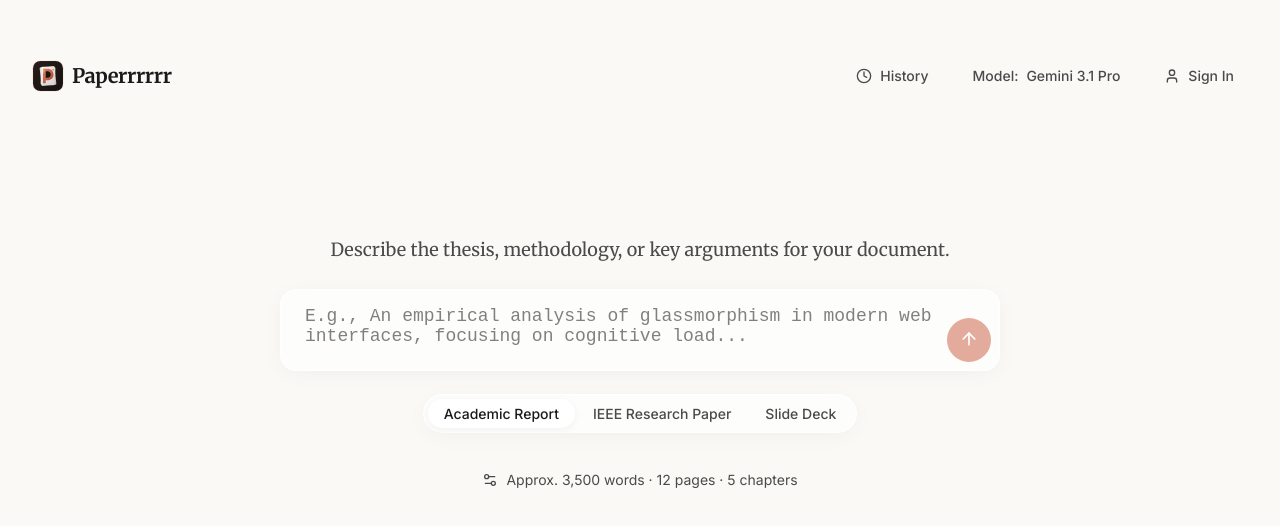
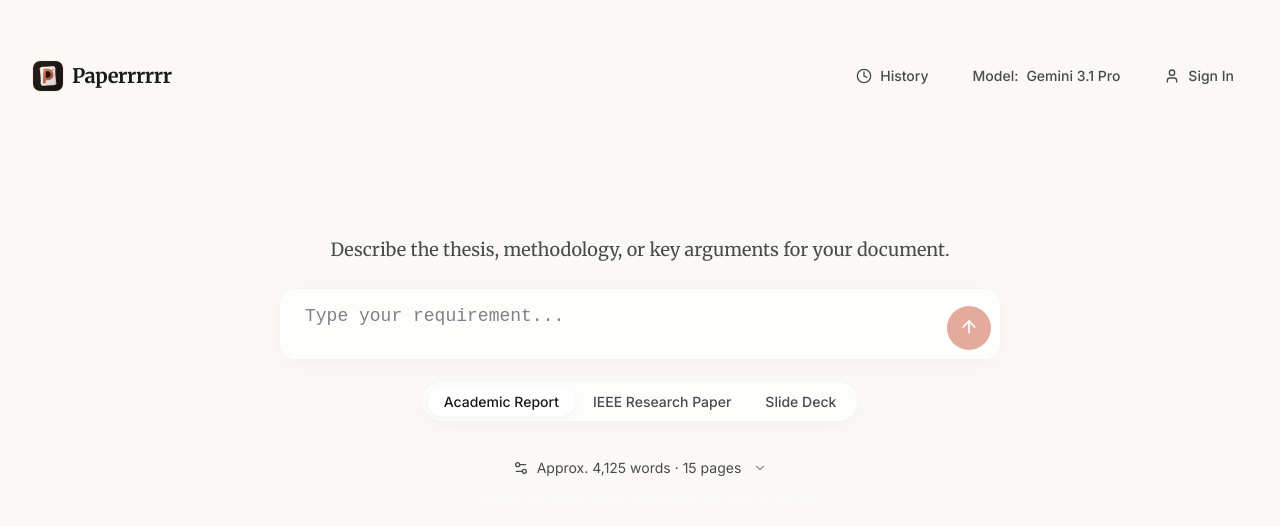
Before and after one commit to PRADXP007/paperrrrrr, a Next.js app: page / in a window 1280 px wide. Shown: the part 114-640 px from the top of the page. Built offline with nearby package versions, Linux system fonts and the light colour scheme.

Commit message:
Update placeholder and add dropdown icon to settings panel

```diff
--- a/src/app/page.tsx
+++ b/src/app/page.tsx
@@ -3,7 +3,7 @@
 import React, { useState, useRef, useEffect } from "react";
 import { useRouter } from "next/navigation";
 import { useDocumentContext } from "@/lib/DocumentContext";
-import { ArrowUp, Clock, Settings2, User } from "lucide-react";
+import { ArrowUp, Clock, Settings2, User, ChevronDown } from "lucide-react";
 import styles from "./page.module.css";
 import { Logo } from "@/components/ui/Logo";
 import { DotPattern } from "@/components/magicui/dot-pattern";
@@ -83,7 +83,7 @@ export default function Home() {
             <textarea
               ref={textareaRef}
               className={styles.promptInput}
-              placeholder="E.g., An empirical analysis of glassmorphism in modern web interfaces, focusing on cognitive load..."
+              placeholder="Type your requirement..."
               value={prompt}
               onChange={(e) => setPrompt(e.target.value)}
               rows={1}
@@ -123,13 +123,18 @@ export default function Home() {
 
           <div className={styles.settingsWrapper}>
             {!isSettingsOpen ? (
+              <div className={styles.settingsSummaryContainer} style={{ display: "flex", flexDirection: "column", alignItems: "center", gap: "6px" }}>
                 <button
                   className={styles.settingsSummary}
                   onClick={() => setIsSettingsOpen(true)}
+                  style={{ display: "flex", alignItems: "center", gap: "8px" }}
                 >
                   <Settings2 size={16} />
-                <span>Approx. 3,500 words &middot; 12 pages &middot; 5 chapters</span>
+                  <span>Approx. {(totalPages * 275).toLocaleString()} words &middot; {totalPages} pages</span>
+                  <ChevronDown size={14} style={{ opacity: 0.6, marginLeft: "4px" }} />
                 </button>
+                <span style={{ fontSize: "12px", color: "rgba(255, 255, 255, 0.4)" }}>Configure document length, typography, and target audience</span>
+              </div>
             ) : (
               <div className={`${styles.settingsPanel} glass-panel`}>
                 <div className={styles.settingsRow}>
```
Lines whose indentation alone changed are shown as unchanged.
